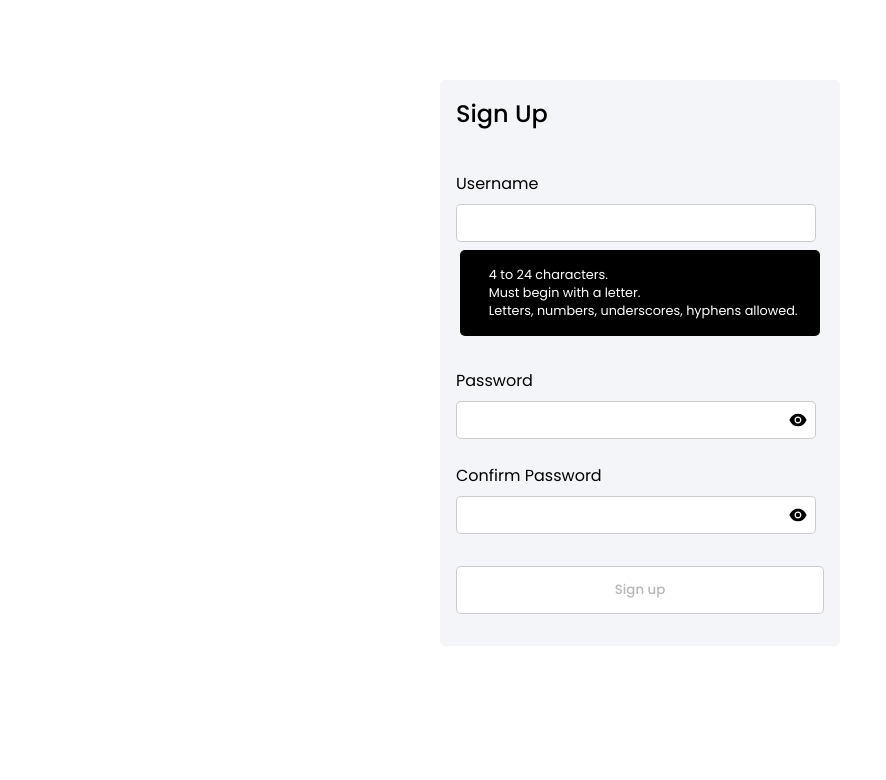
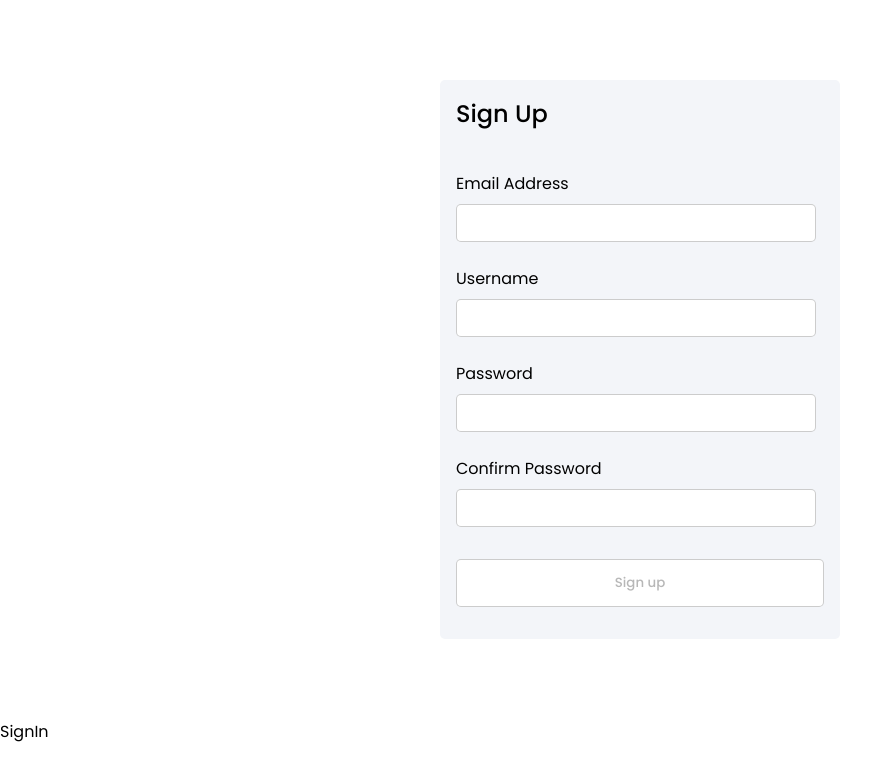
Before and after one commit to Hassene-Belhaj/React-Signup-Signin-With-Firebase, a React (Vite) app: page /signup in a window 1280 px wide. Shown: the top 780 px of the page, without its empty margins (0-886 px from the left). Built offline with nearby package versions, Linux system fonts and the light colour scheme.

Commit message:
signUp finished

```diff
--- a/package.json
+++ b/package.json
@@ -13,6 +13,8 @@
     "react": "^18.2.0",
     "react-dom": "^18.2.0",
     "react-icons": "^4.10.1",
+    "react-router": "^6.15.0",
+    "react-router-dom": "^6.15.0",
     "styled-components": "^6.0.7"
   },
   "devDependencies": {
--- a/src/App.jsx
+++ b/src/App.jsx
@@ -1,12 +1,14 @@
 import React from 'react'
 import { GlobalStyle } from './global'
 import SignUp from './Components/SignUp'
+import SignIn from './Components/SignIn'
 
 const App = () => {
   return (
     <>
     <GlobalStyle />
     <SignUp />
+    <SignIn />
     </>
   )
 }
--- /dev/null
+++ b/src/Components/SignIn.jsx
@@ -0,0 +1,9 @@
+import React from 'react'
+
+const SignIn = () => {
+  return (
+    <div>SignIn</div>
+  )
+}
+
+export default SignIn
--- a/src/Components/SignUp.jsx
+++ b/src/Components/SignUp.jsx
@@ -102,13 +102,20 @@ const SignUp = () => {
     const userRef = useRef()
     const errRef = useRef()
 
+
+    const EMAIL_REGEX = /^[\w-\.]+@([\w-]+\.)+[\w-]{2,4}$/;
     const USER_REGEX = /^[A-z][A-z0-9-_]{3,23}$/;
     const PWD_REGEX = /^(?=.*[a-z])(?=.*[A-Z])(?=.*[0-9])(?=.*[!@#$%]).{8,24}$/;
 
 
+    const [email , setEmail] = useState('')
+    const [validEmail , setValidEmail] = useState(false)
+    const [emailFocus , setEmailFocus] = useState(false)
+
+
     const [user , setUser] = useState('')
-    const [validName , setValideName] = useState(false)
-    const [userfocus , setUserFocus] = useState(false)
+    const [validName , setValidName] = useState(false)
+    const [userFocus , setUserFocus] = useState(false)
 
     const [pwd , setPwd] = useState('')
     const [validPwd , setValidPwd] = useState(false)
@@ -125,23 +132,17 @@ const SignUp = () => {
     const [showPwd , setShowPwd] = useState(false)
     const [showMatchPwd , setShowMatchPwd] = useState(false)
 
-    // console.log(userRef);
-    // console.log(userfocus);
+    console.log(userRef);
+    console.log(userFocus);
 
     const handleSubmit = (e) => {
       e.preventDefault()
     }
 
     const handleShow = () => {
-      setInterval(() => {
-        setShowPwd('')
-      }, 5000)
-      return setShowPwd(!showPwd)
+        setShowPwd(!showPwd)
+
     }
-
-    useEffect(()=>{
-    handleShow()
-    },[])
 
     const handleShowMatch = () => {
     setShowMatchPwd(!showMatchPwd)
@@ -152,9 +153,14 @@ useEffect(()=>{
 },[])
 
 useEffect(()=>{
-setValideName(USER_REGEX.test(user))
+setValidName(USER_REGEX.test(user))
 console.log(validName);
 },[user])
+
+useEffect(()=>{
+  setValidEmail(EMAIL_REGEX.test(email))
+  console.log(validEmail);
+  },[email])
 
 
 useEffect(() => {
@@ -172,7 +178,33 @@ setErrorMsg('')
     <Section>
         <Form onSubmit={handleSubmit} >
             <Title>Sign Up</Title>
-               <Error ref={errRef} $display={errMsg ? 1 : 0} aria-live="assertive">{errMsg}</Error>
+               {/* <Error ref={errRef} $display={errMsg ? 1 : 0} aria-live="assertive">{errMsg}</Error> */}
+
+               <FlexDiv>
+                <Label>Email Address</Label>
+                <AiOutlineCheck style={{display : validEmail?  'block' : 'none'}} color='green' size={15}  />
+                <AiOutlineClose style={{display : validEmail || !email ? 'none' : 'block' }} color='red' size={15}  />
+            </FlexDiv>
+            <InputDiv>
+            <Input
+                ref={userRef}
+                autoComplete='off'
+                // aria-invalid='true'
+                type='text'
+                value={email}
+                onChange={(e)=>setEmail(e.target.value)}
+                onFocus={()=>setEmailFocus(true)}
+                onBlur={()=>setEmailFocus(false)}
+
+                />
+
+             </InputDiv>
+            <ErrorDiv ref={errRef} $display={emailFocus && !validEmail ? 1 : 0}>
+                <Error  aria-live="assertive">
+                  please enter a valid email
+                </Error>
+             </ErrorDiv>
+
             <FlexDiv>
                 <Label>Username</Label>
                 <AiOutlineCheck style={{display : validName?  'block' : 'none'}} color='green' size={15}  />
@@ -182,7 +214,7 @@ setErrorMsg('')
             <Input
                 ref={userRef}
                 autoComplete='off'
-                aria-invalid={validName ?  false : true }
+                // aria-invalid='true'
                 type='text'
                 value={user}
                 onChange={(e)=>setUser(e.target.value)}
@@ -192,7 +224,7 @@ setErrorMsg('')
                 />
 
              </InputDiv>
-            <ErrorDiv ref={errRef} $display={!validName ? 1 : 0}>
+            <ErrorDiv ref={errRef} $display={userFocus && !validName ? 1 : 0}>
                 <Error  aria-live="assertive">
                 4 to 24 characters. <br/>
                 Must begin with a letter.<br/>
@@ -203,7 +235,7 @@ setErrorMsg('')
 
              <FlexDiv>
               <Label>Password</Label>
-                <AiOutlineCheck style={{display : validPwd?  'block' : 'none'}} color='green' size={15}  />
+                 <AiOutlineCheck style={{display : validPwd?  'block' : 'none'}} color='green' size={15}  />
                 <AiOutlineClose style={{display : validPwd || !pwd ? 'none' : 'block' }} color='red' size={15}  />
             </FlexDiv>
 
@@ -217,8 +249,8 @@ setErrorMsg('')
                     onFocus={()=>setPwdFocus(true)}
                     onBlur={()=>setPwdFocus(false)}
                   />
-                   <IconShowPwd style={{display : showPwd ? 'none' : 'block' }} onClick={handleShow} size={20}/>
-                   <IconHidePwd style={{display : showPwd ? 'block' : 'none' }} onClick={handleShow} size={20}/>
+                   {pwd ? <IconShowPwd style={{display :  showPwd ? 'none' : 'block' }} onClick={handleShow} size={20}/> : null}
+                   {pwd ?  <IconHidePwd style={{display :  showPwd ? 'block' : 'none' }} onClick={handleShow} size={20}/> : null}
              </InputDiv>
                <ErrorDiv ref={errRef} $display={pwdFocus && !validPwd  ? 1 : 0}>
                 <InfoIcon />
@@ -244,8 +276,8 @@ setErrorMsg('')
              onFocus={()=>setMatchFocus(true)}
              onBlur={()=>setMatchFocus(false)}
              />
-              <IconShowPwd style={{display : showMatchPwd ? 'none' : 'block' }} onClick={handleShowMatch} size={20}/>
-              <IconHidePwd style={{display : showMatchPwd ? 'block' : 'none' }} onClick={handleShowMatch} size={20}/>
+             {matchPwd ? <IconShowPwd style={{display : showMatchPwd ? 'none' : 'block' }} onClick={handleShowMatch} size={20}/>: null }
+             {matchPwd ? <IconHidePwd style={{display : showMatchPwd ? 'block' : 'none' }} onClick={handleShowMatch} size={20}/>: null }
              </InputDiv>
              <ErrorDiv ref={errRef} $display={matchFocus && !validMatch  ? 1 : 0}>
                 <InfoIcon />
```
Also changed, not shown: 1 other file (tests, documents, lock files or other folders).
